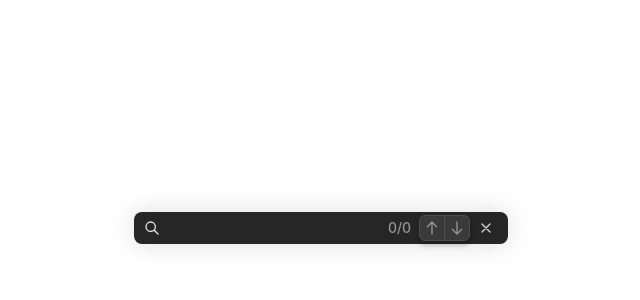
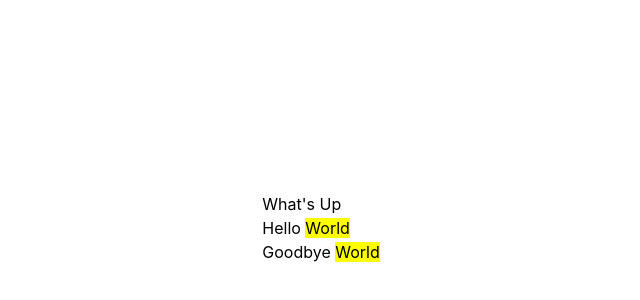
Before and after one commit to ecodercc5/ctrl-f-finder, a React (Create React App) app: page / in a window 1280 px wide. Shown: the part 172-472 px from the top of the page, without its empty margins (319-959 px from the left). Built offline with nearby package versions, Linux system fonts and the light colour scheme.

Commit message:
creating highlights component

```diff
--- a/src/App.tsx
+++ b/src/App.tsx
@@ -1,17 +1,67 @@
 // import "./test";
 
+import { useEffect, useRef, useState } from "react";
 import { Finder } from "./components/Finder";
+import { reduceMatches } from "./core";
 
 function App() {
+  const iframeRef = useRef<HTMLDivElement>(null);
+  const [matches, setMatches] = useState<[Node, [number, number]][]>([]);
+
+  useEffect(() => {
+    const iframe = iframeRef.current!;
+
+    const matches = reduceMatches<[Node, [number, number]][]>(
+      iframe,
+      "World",
+      (curr, [node, range]) => [...curr, [node, range]],
+      []
+    );
+
+    setMatches(matches);
+
+    console.log(matches);
+  }, []);
+
+  const getHighlightKey = () => {};
+
   return (
     <div className="App">
-      {/* <div id="iframe">
+      <div id="iframe" ref={iframeRef}>
         What's Up
         <div>Hello World</div>
         <div>Goodbye World</div>
-      </div> */}
+      </div>
 
-      <Finder />
+      {matches.map((match) => {
+        const [node, range] = match;
+
+        const rangeObject = document.createRange();
+
+        rangeObject.setStart(node, range[0]);
+        rangeObject.setEnd(node, range[1]);
+
+        const rect = rangeObject.getBoundingClientRect();
+
+        const { top, left, height, width } = rect;
+
+        return (
+          <div
+            key={`${top}${left}${height}${width}`}
+            style={{
+              background: "#FEFF00",
+              height,
+              width,
+              top,
+              left,
+              position: "absolute",
+              zIndex: -1,
+            }}
+          />
+        );
+      })}
+
+      {/* <Finder /> */}
     </div>
   );
 }
--- a/src/test.ts
+++ b/src/core.ts
@@ -55,7 +55,7 @@ const loopMatchesWithCallback = (
   );
 };
 
-const reduceMatches = <T>(
+export const reduceMatches = <T>(
   node: Node,
   instance: string,
   reducer: (prev: T, curr: [Node, [number, number]]) => T,
@@ -115,31 +115,31 @@ setTimeout(() => {
     []
   );
 
-  matches.forEach(([node, range]) => {
-    console.log(node, range);
+  // matches.forEach(([node, range]) => {
+  //   console.log(node, range);
 
-    // find position on the screen
-    const rangeObject = document.createRange();
+  //   // find position on the screen
+  //   const rangeObject = document.createRange();
 
-    rangeObject.setStart(node, range[0]);
-    rangeObject.setEnd(node, range[1]);
+  //   rangeObject.setStart(node, range[0]);
+  //   rangeObject.setEnd(node, range[1]);
 
-    const rect = rangeObject.getBoundingClientRect();
+  //   const rect = rangeObject.getBoundingClientRect();
 
-    const highlight = document.createElement("div");
+  //   const highlight = document.createElement("div");
 
-    highlight.style.height = `${rect.height}px`;
-    highlight.style.width = `${rect.width}px`;
-    highlight.style.background = `#FEFF00`;
-    highlight.style.position = "absolute";
-    highlight.style.top = `${rect.top}px`;
-    highlight.style.left = `${rect.left}px`;
-    highlight.style.zIndex = "-1";
+  //   highlight.style.height = `${rect.height}px`;
+  //   highlight.style.width = `${rect.width}px`;
+  //   highlight.style.background = `#FEFF00`;
+  //   highlight.style.position = "absolute";
+  //   highlight.style.top = `${rect.top}px`;
+  //   highlight.style.left = `${rect.left}px`;
+  //   highlight.style.zIndex = "-1";
 
-    console.log(rect);
+  //   console.log(rect);
 
-    document.documentElement.appendChild(highlight);
-  });
+  //   document.documentElement.appendChild(highlight);
+  // });
 
   //   console.log(iframe);
   //   console.log(countMatches(iframe, "o"));
```
